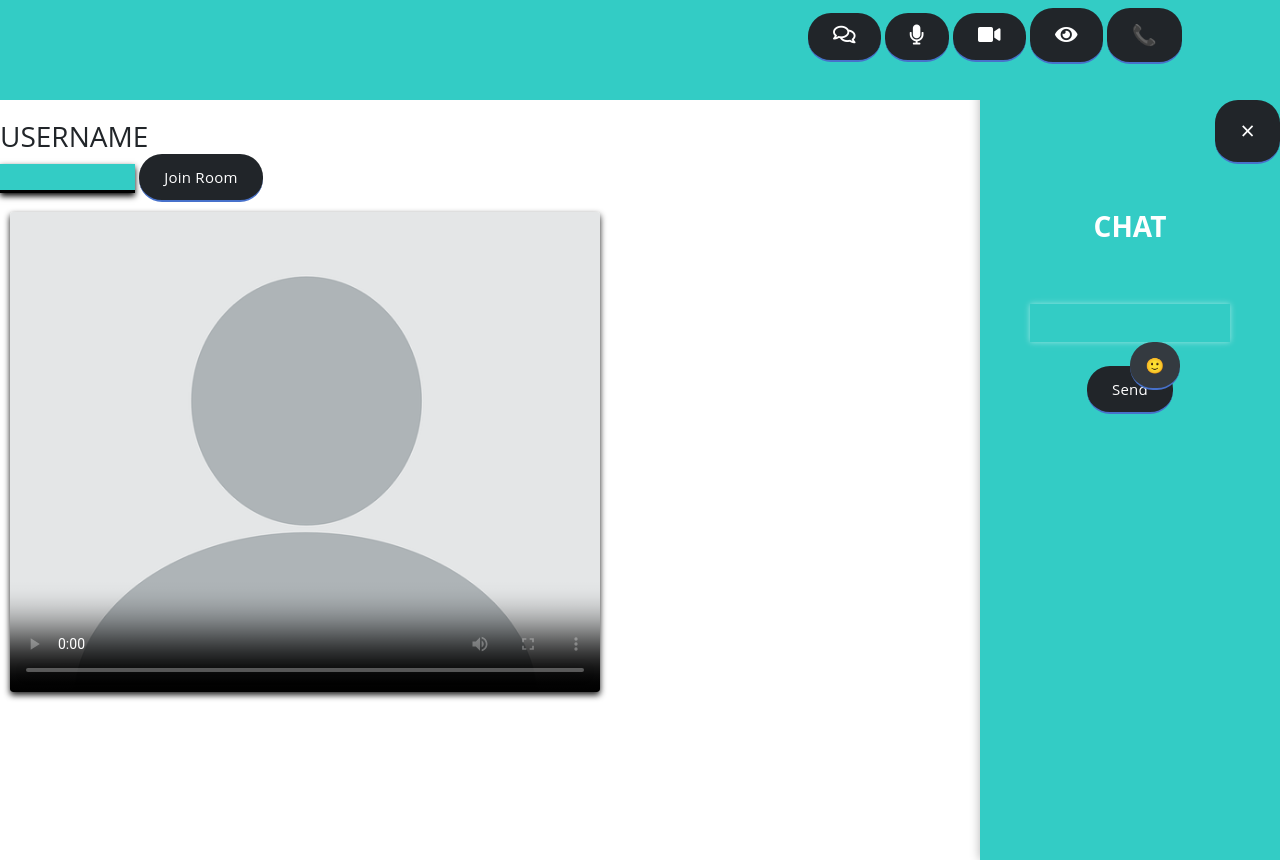
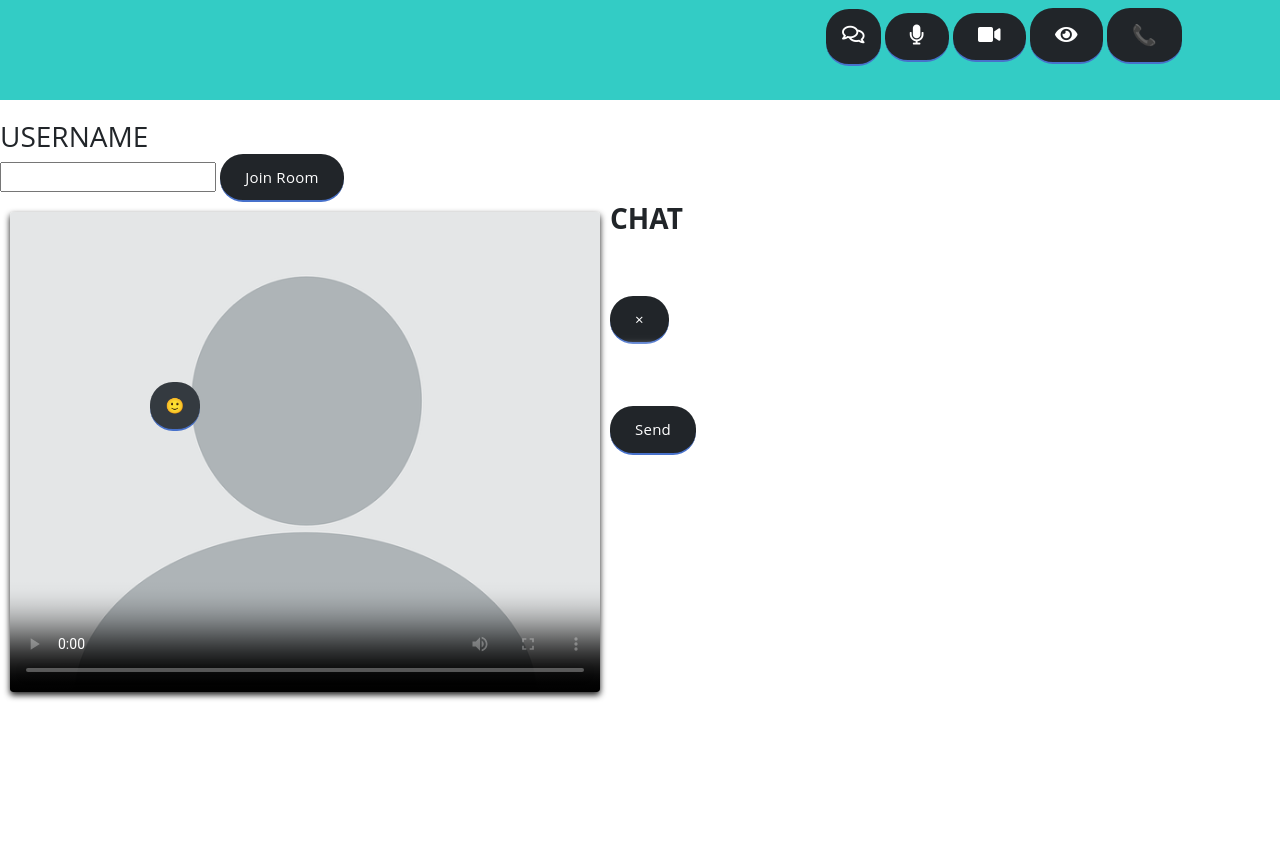
Before and after one commit to satvikakoti/TClone-new, a Django app: page /video/ in a window 1280 px wide. After the commit the page ends 700 px from the top, so only its background shows below. Run offline with Django 3.2, Linux system fonts and the light colour scheme; some libraries are stand-ins or nearby versions.

Commit message:
Update main.css

```diff
--- a/TeamsCloneProject/static/css/main.css
+++ b/TeamsCloneProject/static/css/main.css
@@ -19,26 +19,6 @@
     margin-top:10px;
     margin-bottom:10px;
 }
-/*.container {
-    padding-top: 50px;
-    width: 50px;
-    margin: 0;
-}*/
-
-input {
-    font-size: 15px;
-    background-color:#33ccc5;
-    border-bottom:3px solid black;
-    border-top:none;
-    border-left:none;
-    border-right:none;
-    box-shadow:0 3px 6px rgba(1,1,1,1);
-    caret-color: black;
-    width:135px;
-    color:black;
-    left: 100px;
-}
-
 /*==========================================*/
 
 
@@ -56,7 +36,7 @@
 /* this is for the top navigation bar */
 .site-header .navbar-nav .nav-link {
   color: #33ccc5!important;
-  background-color: #33ccc5!important;
+  background-color: #5f788a;
   box-shadow: 0px 0px 10px rgba(0,0,0,0.15)!important;
 }
 button{
@@ -79,52 +59,47 @@
 }
 
 /* Chat side navigation -- this is for the side navigation bar */
-.sidebar-right-nav {
+.sidenav {
   height: 100%;
-  width: 300px;
-  position: absolute;
-  padding-top:150px;
-  z-index: 1;
+  width: 250px;
+  position: fixed;
+  padding-top:100px;
+  z-index: 10;
   float:right;
-  top:60px;
+  top:0;
   right: 0;
   text-align:center;
   color: white;
   overflow-x: hidden;
-  background-color: #33ccc5!important;
-  box-shadow: 0px 0px 10px rgba(0,0,0,0.3)!important;
-  transition: all .5s ease 0s;
+  transition: all 0.5s ease;
+  background-color: #5f788a;
 }
 
-.sidebar-right-nav a {
+.sidenav a {
   padding: 10px;
   text-decoration: none;
   font-size: 25px;
   color:  white;
   display: block;
-  transition: all 0.5s ease;
-  background-color: #33ccc5!important;
-  box-shadow: 0px 0px 10px rgba(0,0,0,0.3)!important;
+  transition: 0.3s;
 }
 
-.sidebar-right-nav a:hover {
+.sidenav a:hover {
   color: #ffffff;
-  transition: all 0.5s ease;
-  padding: 16px;
 }
 
-.closed .sidebar-right-nav {
-  right: 0;
-  visibility: visible;
+.sidenav .closebtn {
+  position: absolute;
+  top: 0px;
+  right: 5px;
+  font-size: 25px;
+  margin-left: 50px;
 }
 
-.sidebar-right-nav .closebtn {
-  position: absolute;
-  top: 40px;
-  right: 0px;
-  font-size: 25px;
-  margin-right: 0px;
 
+#main {
+  transition: margin-right .5s;
+  padding: 16px;
 }
 
 /* On smaller screens, where height is less than 450px, change the style of the sidenav (less padding and a smaller font size) */
```
